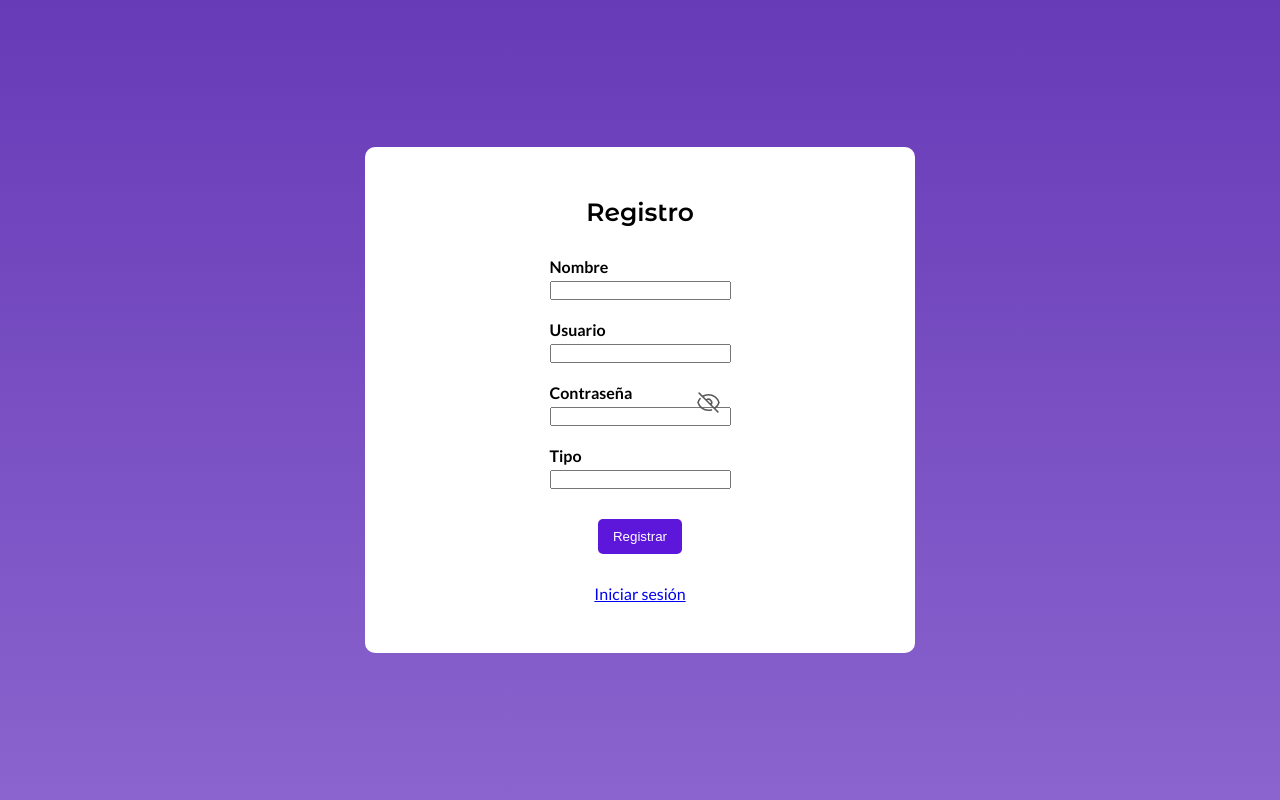
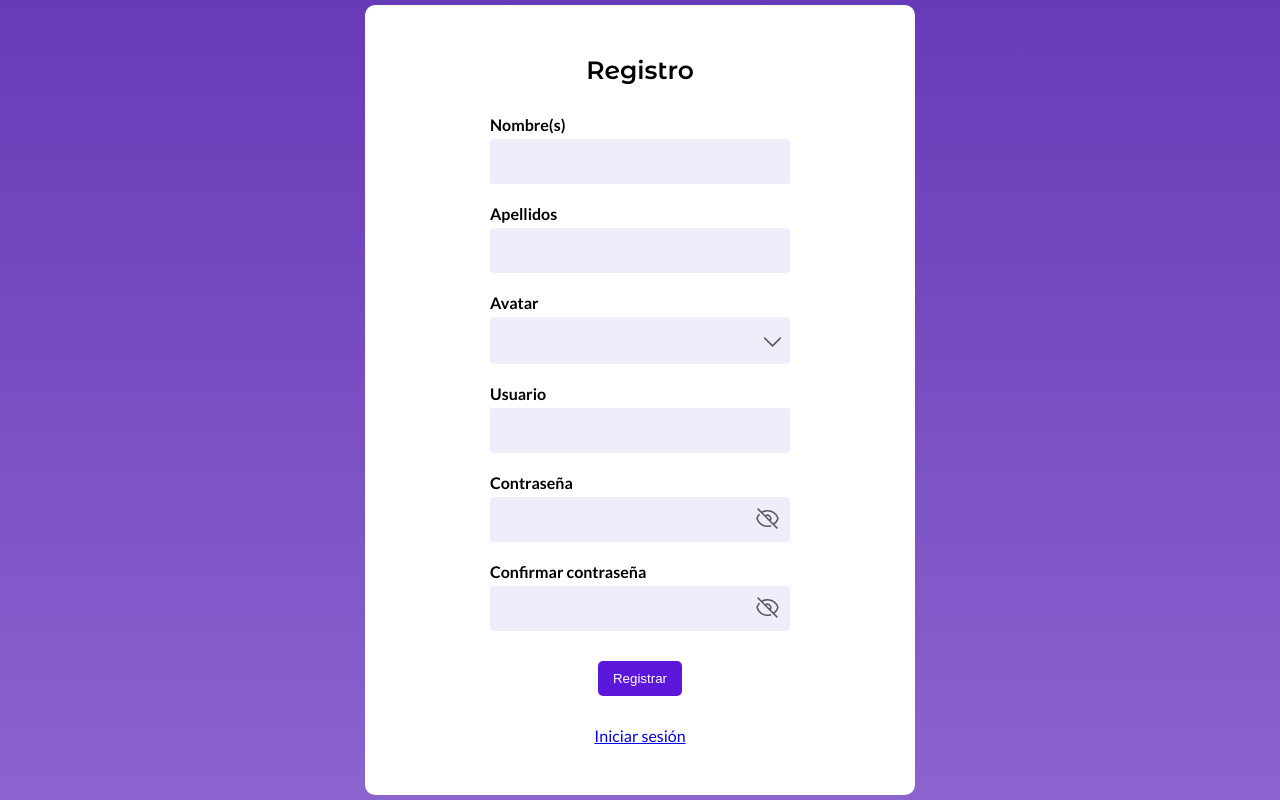
Before and after one commit to NestorEGM/sap-web-app, a Next.js app: page /register in a window 1280 px wide. Built offline with nearby package versions, Linux system fonts and the light colour scheme.

Commit message:
register: Se agregaron nuevos campos

```diff
--- a/app/(auth)/register/page.tsx
+++ b/app/(auth)/register/page.tsx
@@ -3,11 +3,12 @@
 import { useFormState, useFormStatus } from 'react-dom';
 import styles from '../auth.module.css'
 import { register } from '@/app/lib/actions/auth';
-import { useEffect, useState } from 'react';
+import React, { useEffect, useState } from 'react';
 import { redirect } from 'next/navigation';
 import Link from 'next/link';
 import { montserratAlternates } from '@/app/ui/fonts';
 import { EyeIcon, EyeSlashIcon } from '@heroicons/react/24/outline';
+import SelectAvatar from '@/app/ui/auth/selectAvatar';
 
 const Page = () => {
 
@@ -15,6 +16,7 @@ const Page = () => {
 
   const [errorMessage, setErrorMessage] = useState('');
   const [showPassword, setShowPassword] = useState(false);
+  const [showConfirmPassword, setShowConfirmPassword] = useState(false);
 
   useEffect(() => {
     if (state !== 'Se registro correctamente') {
@@ -24,40 +26,42 @@ const Page = () => {
     }
   }, [state]);
 
-  const handleShowPasswordClick = (e: React.ChangeEvent<any>) => {
-    e.preventDefault();
-    setShowPassword(!showPassword);
-  };
-
   return (
     <form className={styles.authForm} action={dispatch}>
       <p className={`${montserratAlternates.className} ${styles.title}`}>Registro</p>
       <label className={styles.label}>
-        Nombre
-        <input type='text' name='name' required />
+        Nombre(s)
+        <input className={styles.input} type='text' name='firstName' required />
       </label>
       <label className={styles.label}>
+        Apellidos
+        <input className={styles.input} type='text' name='lastName' required />
+      </label>
+      <SelectAvatar />
+      <label className={styles.label}>
         Usuario
-        <input type="text" name="user" required />
+        <input className={styles.input} type="text" name="user" required />
       </label>
       {/* TODO: Agregar verificar contraseña */}
       <label className={styles.label}>
         Contraseña
-        <input type={showPassword ? 'text' : 'password'} name="password" required />
-        <button
-          className={styles.passwordIconBtn}
-          onClick={handleShowPasswordClick}
-        >
-          {
-            showPassword ?
-              <EyeIcon className={styles.passwordIcon} />
-              : <EyeSlashIcon className={styles.passwordIcon} />
-          }
-        </button>
+        <input
+          className={styles.input}
+          type={showPassword ? 'text' : 'password'}
+          name="password"
+          required
+        />
+        <ShowPasswordButton onChange={(value: boolean) => setShowPassword(value)} />
       </label>
       <label className={styles.label}>
-        Tipo
-        <input type="number" name="type" required />
+        Confirmar contraseña
+        <input
+          className={styles.input}
+          type={showConfirmPassword ? 'text' : 'password'}
+          name="confirmPassword"
+          required
+        />
+        <ShowPasswordButton onChange={(value: boolean) => setShowConfirmPassword(value)} />
       </label>
       <div>{errorMessage && <p className={styles.error}>{errorMessage}</p>}</div>
       <RegisterButton />
@@ -88,4 +92,29 @@ const RegisterButton = () => {
   );
 };
 
+function ShowPasswordButton({ onChange = () => { } }: { onChange: Function }) {
+
+  const [showPassword, setShowPassword] = useState(false);
+
+  const handleShowPasswordClick = (e: React.ChangeEvent<any>) => {
+    e.preventDefault();
+    setShowPassword(!showPassword);
+    onChange(!showPassword);
+  };
+
+  return (
+    <button
+      className={styles.passwordIconBtn}
+      onClick={handleShowPasswordClick}
+      tabIndex={-1}
+    >
+      {
+        showPassword ?
+          <EyeIcon className={styles.passwordIcon} />
+          : <EyeSlashIcon className={styles.passwordIcon} />
+      }
+    </button>
+  );
+}
+
 export default Page;
--- a/app/lib/actions/auth.ts
+++ b/app/lib/actions/auth.ts
@@ -2,6 +2,7 @@
 
 import { cookies } from "next/headers";
 import { RedirectType, redirect } from "next/navigation";
+import { getFullName } from "../utils";
 
 type AuthState = {
   data: string | object;
@@ -39,11 +40,12 @@ export const login = async (_currentState: AuthState, formData: FormData) => {
 
 export const register = async (_currentState: String, formData: FormData) => {
   try {
+    if (formData.get('password') === formData.get('confirmPassword')) {
       const newUser = {
-      nombre: formData.get('name'),
+        nombre: getFullName(formData.get('firstName')?.toString() || '', formData.get('lastName')?.toString() || ''),
         usuario: formData.get('user'),
         password: formData.get('password'),
-      tipo: formData.get('type'),
+        avatar: formData.get('avatar'),
       };
       const res = await fetch('https://login-service-production.up.railway.app/auth/registrar', {
         method: 'POST',
@@ -52,7 +54,6 @@ export const register = async (_currentState: String, formData: FormData) => {
         },
         body: JSON.stringify(newUser),
       });
-    // console.log(await res.json());
       if (res.status === 200) {
         return 'Se registro correctamente';
       } else if (res.status === 400) {
@@ -64,6 +65,9 @@ export const register = async (_currentState: String, formData: FormData) => {
         }
       }
       return 'Error al intentar registrar usuario';
+    } else {
+      return 'Las contraseñas no son iguales';
+    }
   } catch (error) {
     console.log(error);
     if (error) {
```
Lines whose indentation alone changed are shown as unchanged.
